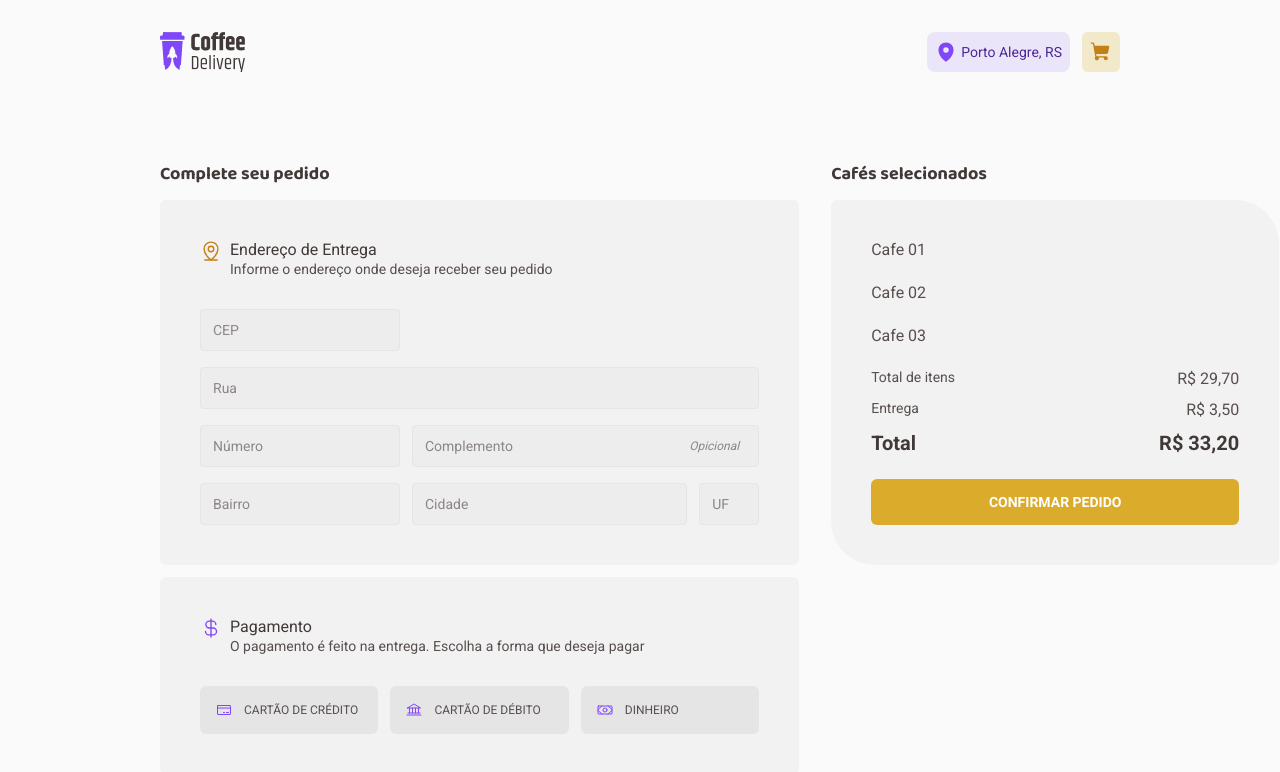
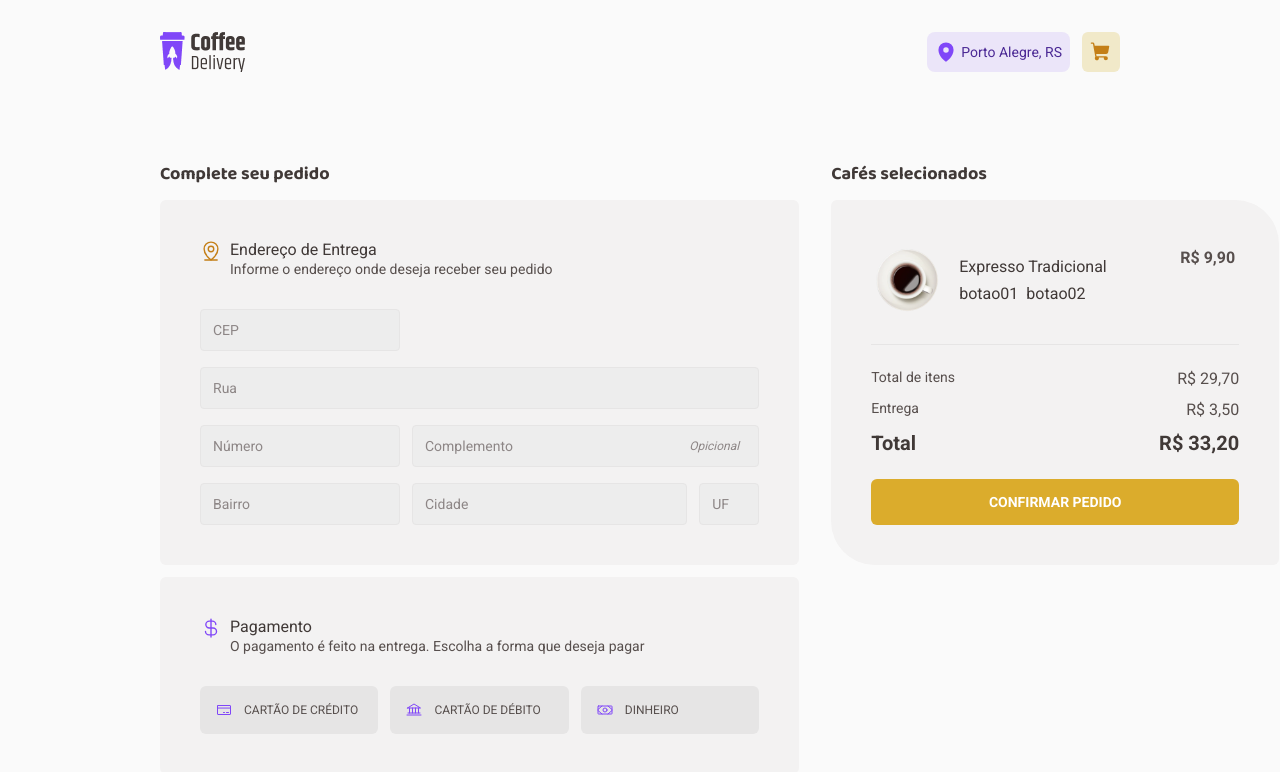
Before and after one commit to joaocruzzq/coffee-delivery, a React (Vite) app: page /checkout in a window 1280 px wide. Shown: the top 772 px of the page. Built offline with nearby package versions, Linux system fonts and the light colour scheme.

Commit message:
componente coffee card do pedido

```diff
--- /dev/null
+++ b/src/pages/checkout/components/coffee-card/index.tsx
@@ -0,0 +1,24 @@
+import { CoffeeCardContainer } from "./styles";
+
+import coffeeIMG from "../../../../assets/Type=Americano.png"
+
+export function CoffeeCard() {
+   return (
+      <CoffeeCardContainer>
+         <div className="coffeInfo">
+            <img src={coffeeIMG} alt="" />
+
+            <div className="details">
+               <span>Expresso Tradicional</span>
+
+               <div className="actions">
+                  <span>botao01</span>
+                  <span>botao02</span>
+               </div>
+            </div>
+         </div>
+
+         <strong>R$ 9,90</strong>
+      </CoffeeCardContainer>
+   )
+}
--- /dev/null
+++ b/src/pages/checkout/components/coffee-card/styles.ts
@@ -0,0 +1,33 @@
+import styled from "styled-components";
+
+export const CoffeeCardContainer = styled.div`
+   display: flex;
+   padding: 0.5rem 0.25rem;
+
+   justify-content: space-between;
+
+   .coffeInfo {
+      display: flex;
+
+      gap: 1.25rem;
+      align-items: center;
+   }
+
+   .coffeInfo > img {
+      width: 4rem;
+      height: 4rem;
+   }
+
+   .details {
+      display: flex;
+      flex-direction: column;
+
+      gap: 0.5rem;
+      color: ${props => props.theme["base-subtitle"]};
+   }
+
+   .actions {
+      display: flex;
+      gap: 0.5rem;
+   }
+`
--- a/src/pages/checkout/index.tsx
+++ b/src/pages/checkout/index.tsx
@@ -3,8 +3,9 @@ import { CheckoutContainer, FormContainer, OrderContainer } from "./styles";
 import { Bank, CreditCard, CurrencyDollar, MapPinLine, Money } from "phosphor-react";
 
 import { Input } from "./components/input";
-import { PaymentMethod } from "./components/paymentMethod";
+import { PaymentMethod } from "./components/payment-method";
 import { Button } from "./components/button";
+import { CoffeeCard } from "./components/coffee-card";
 
 export function Checkout() {
    return (
@@ -57,9 +58,8 @@ export function Checkout() {
             </FormContainer>
 
             <OrderContainer>
-               <span>Cafe 01</span>
-               <span>Cafe 02</span>
-               <span>Cafe 03</span>
+               <CoffeeCard />
+               <div className="divider" />
 
                <div className="orderPricing">
                   <div>
--- a/src/pages/checkout/styles.ts
+++ b/src/pages/checkout/styles.ts
@@ -115,6 +115,13 @@ export const OrderContainer = styled.div`
 
    background: ${props => props.theme["base-card"]};
 
+   .divider {
+      height: 1px;
+      width: 100%;
+
+      background: ${props => props.theme["base-button"]};
+   }
+
    .orderPricing {
       display: grid;
       gap: 0.75rem;
```
Also changed, not shown: src/pages/checkout/components/payment-method/index.tsx (renamed from src/pages/checkout/components/paymentMethod/index.tsx), src/pages/checkout/components/payment-method/styles.ts (renamed from src/pages/checkout/components/paymentMethod/styles.ts).
